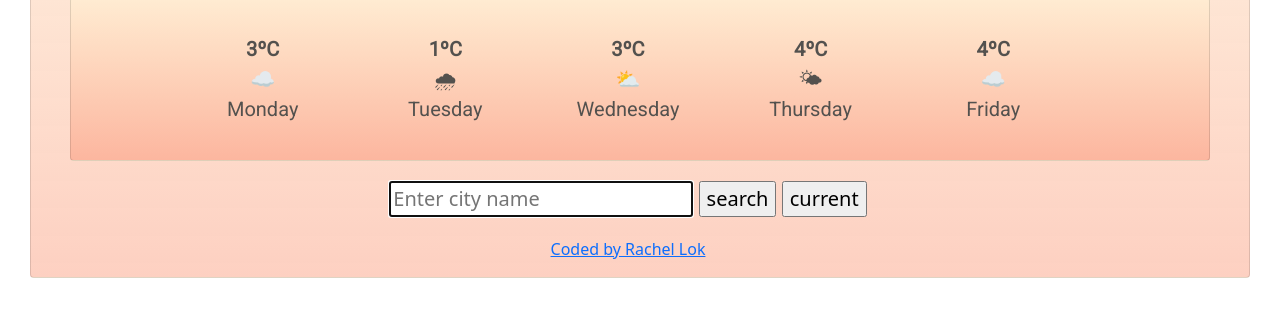
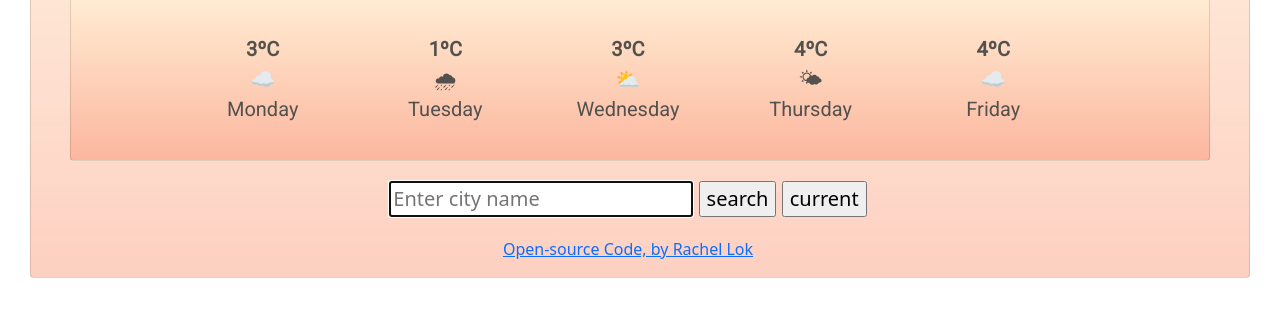
Before and after one commit to rsibbs/GIT-Homework, a website built with Parcel: page index.html in a window 1280 px wide. Shown: the part 264-580 px from the top of the page. Built offline with nearby package versions, Linux system fonts and the light colour scheme.

Commit message:
changed display to "Open-source Code"

```diff
--- a/index.html
+++ b/index.html
@@ -98,7 +98,7 @@
 
                             </form>
 
-                       <a href = "https://github.com/rsibbs/GIT-Homework"> Coded by Rachel Lok </a>
+                       <a href = "https://github.com/rsibbs/GIT-Homework"> Open-source Code, by Rachel Lok </a>
                         </div>
 
                     </div>
```
